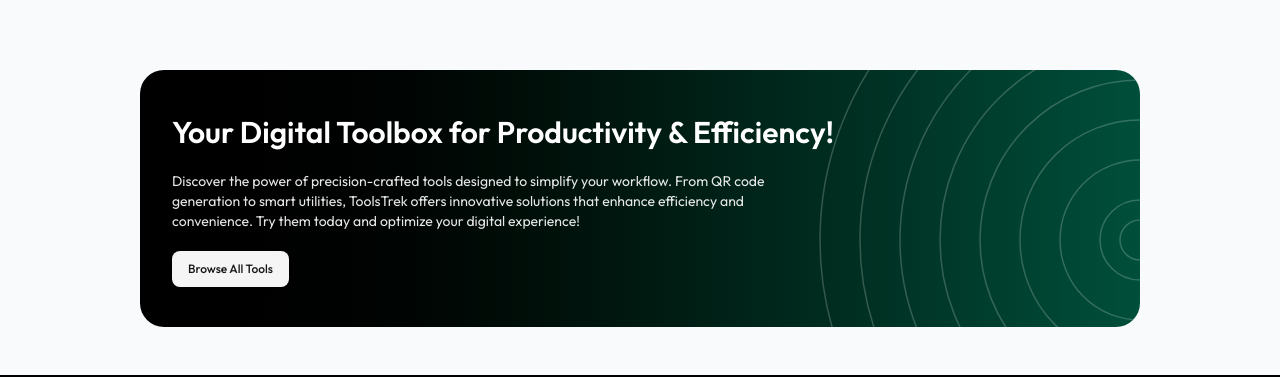
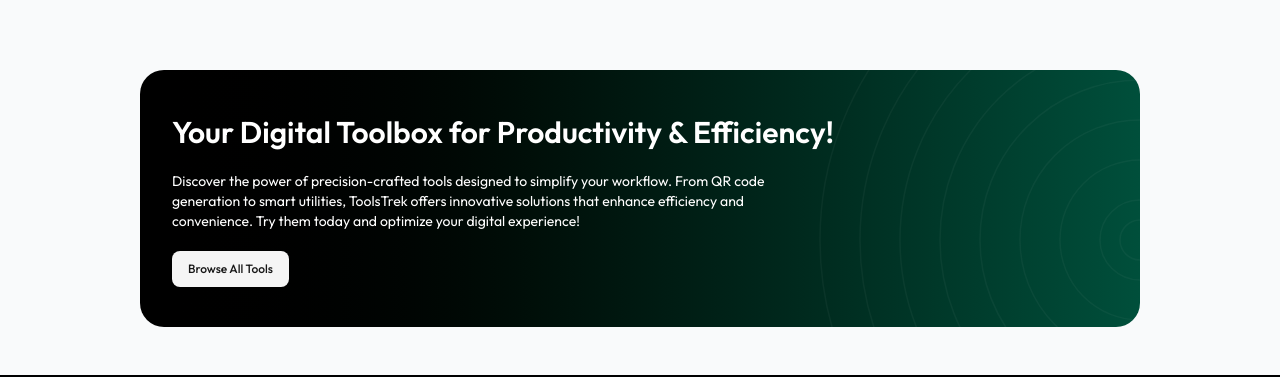
Before and after one commit to tasnimultas67/toolstrek, a Next.js app: page /contact-us in a window 1280 px wide. Shown: the part 889-1266 px from the top of the page. Built offline with nearby package versions, Linux system fonts and the light colour scheme; no server answers.

Commit message:
feat: Enhance CTA component with motion animations for improved user engagement

```diff
--- a/app/tools-compo/Home-Compo/CTA.js
+++ b/app/tools-compo/Home-Compo/CTA.js
@@ -1,84 +1,173 @@
+import * as motion from "motion/react-client";
+
 import React from "react";
 import { Button } from "@/components/ui/button";
 import Link from "next/link";
 
 const CTA = () => {
+  // Animation variants
+  const containerVariants = {
+    hidden: { opacity: 0 },
+    visible: {
+      opacity: 1,
+      transition: {
+        staggerChildren: 0.2,
+        delayChildren: 0.3,
+      },
+    },
+  };
+
+  const itemVariants = {
+    hidden: { y: 20, opacity: 0 },
+    visible: {
+      y: 0,
+      opacity: 1,
+      transition: {
+        duration: 0.6,
+        ease: "easeOut",
+      },
+    },
+  };
+
+  const circleVariants = {
+    hidden: { scale: 0.8, opacity: 0 },
+    visible: {
+      scale: 1,
+      opacity: 0.2,
+      transition: {
+        duration: 1.5,
+        ease: "circOut",
+      },
+    },
+  };
+
   return (
     <section className="relative">
-      <div className="w-full md:w-[1000px] mx-auto text-left bg-gradient-to-r from-black to-brandColor rounded-3xl text-white py-10 px-4 sm:px-6 lg:px-8 relative overflow-hidden pb-52 md:pb-10">
+      <motion.div
+        className="w-full md:w-[1000px] mx-auto text-left bg-gradient-to-r from-black to-brandColor rounded-3xl text-white py-10 px-4 sm:px-6 lg:px-8 relative overflow-hidden pb-52 md:pb-10"
+        initial="hidden"
+        whileInView="visible"
+        viewport={{ once: true, margin: "-100px" }}
+        variants={containerVariants}
+      >
         {/* Left Content */}
-        <div className="text-center md:text-left">
-          <h2 className="text-3xl font-semibold mb-4 leading-normal">
+        <motion.div
+          className="text-center md:text-left"
+          variants={containerVariants}
+        >
+          <motion.h2
+            className="text-3xl font-semibold mb-4 leading-normal"
+            variants={itemVariants}
+          >
             Your Digital Toolbox for Productivity & Efficiency!
-          </h2>
-          <p className="text-sm mb-5 opacity-90 w-full md:w-[70%]">
+          </motion.h2>
+          <motion.p
+            className="text-sm mb-5 opacity-90 w-full md:w-[70%]"
+            variants={itemVariants}
+          >
             Discover the power of precision-crafted tools designed to simplify
             your workflow. From QR code generation to smart utilities, ToolsTrek
             offers innovative solutions that enhance efficiency and convenience.
             Try them today and optimize your digital experience!
-          </p>
-          <Button asChild variant="secondary" className="">
-            <Link href="#" className="text-xs">
-              Browse All Tools
-            </Link>
-          </Button>
-        </div>
+          </motion.p>
+          <motion.div variants={itemVariants}>
+            <Button asChild variant="secondary" className="">
+              <Link href="#" className="text-xs">
+                Browse All Tools
+              </Link>
+            </Button>
+          </motion.div>
+        </motion.div>
 
         {/* Right Background - Abstract Geometric Circles */}
-        <div className="absolute right-0 top-0 bottom-0 w-[100%] md:w-[60%] ">
-          <svg
-            className="absolute  right-0 md:right-[-400px] bottom-[-300px] md:bottom-0 md:top-[-130px] w-[480px] md:w-[800px] h-[600px] opacity-20"
+        <motion.div
+          className="absolute right-0 top-0 bottom-0 w-[100%] md:w-[60%]"
+          initial="hidden"
+          whileInView="visible"
+          viewport={{ once: true }}
+          variants={containerVariants}
+        >
+          <motion.svg
+            className="absolute right-0 md:right-[-400px] bottom-[-300px] md:bottom-0 md:top-[-130px] w-[480px] md:w-[800px] h-[600px] opacity-20"
             viewBox="0 0 600 600"
             fill="none"
+            variants={circleVariants}
           >
-            <circle
+            <motion.circle
               cx="300"
               cy="300"
               r="320"
               stroke="white"
               strokeWidth="1.5"
+              variants={circleVariants}
             />
-            <circle
+            <motion.circle
               cx="300"
               cy="300"
               r="280"
               stroke="white"
               strokeWidth="1.5"
+              variants={circleVariants}
             />
-            <circle
+            <motion.circle
               cx="300"
               cy="300"
               r="240"
               stroke="white"
               strokeWidth="1.5"
+              variants={circleVariants}
             />
-            <circle
+            <motion.circle
               cx="300"
               cy="300"
               r="200"
               stroke="white"
               strokeWidth="1.5"
+              variants={circleVariants}
             />
-            <circle
+            <motion.circle
               cx="300"
               cy="300"
               r="160"
               stroke="white"
               strokeWidth="1.5"
+              variants={circleVariants}
             />
-            <circle
+            <motion.circle
               cx="300"
               cy="300"
               r="120"
               stroke="white"
               strokeWidth="1.5"
+              variants={circleVariants}
             />
-            <circle cx="300" cy="300" r="80" stroke="white" strokeWidth="1.5" />
-            <circle cx="300" cy="300" r="40" stroke="white" strokeWidth="1.5" />
-            <circle cx="300" cy="300" r="20" stroke="white" strokeWidth="1.5" />
-          </svg>
-        </div>
-      </div>
+            <motion.circle
+              cx="300"
+              cy="300"
+              r="80"
+              stroke="white"
+              strokeWidth="1.5"
+              variants={circleVariants}
+            />
+            <motion.circle
+              cx="300"
+              cy="300"
+              r="40"
+              stroke="white"
+              strokeWidth="1.5"
+              variants={circleVariants}
+            />
+            <motion.circle
+              cx="300"
+              cy="300"
+              r="20"
+              stroke="white"
+              strokeWidth="1.5"
+              variants={circleVariants}
+            />
+          </motion.svg>
+        </motion.div>
+      </motion.div>
     </section>
   );
 };
```
